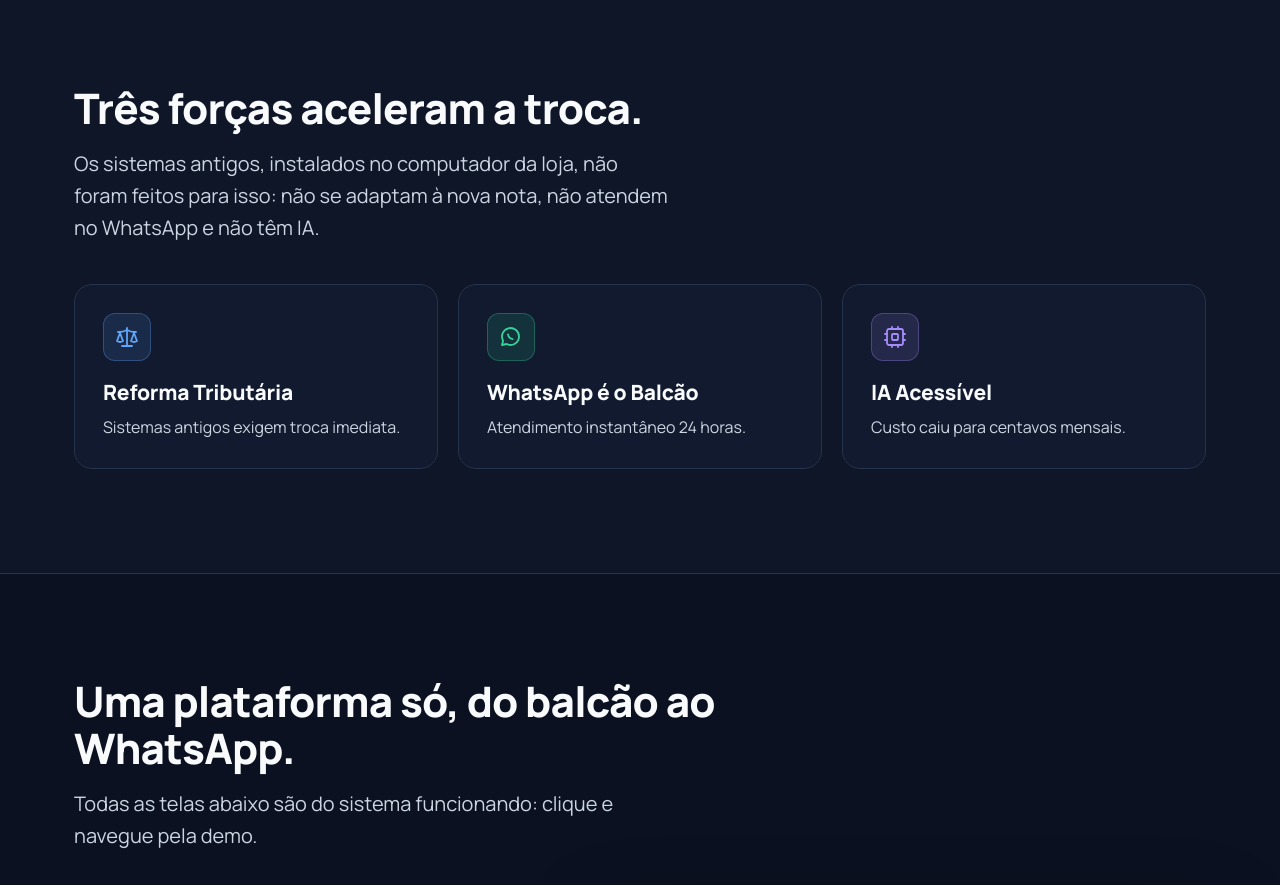
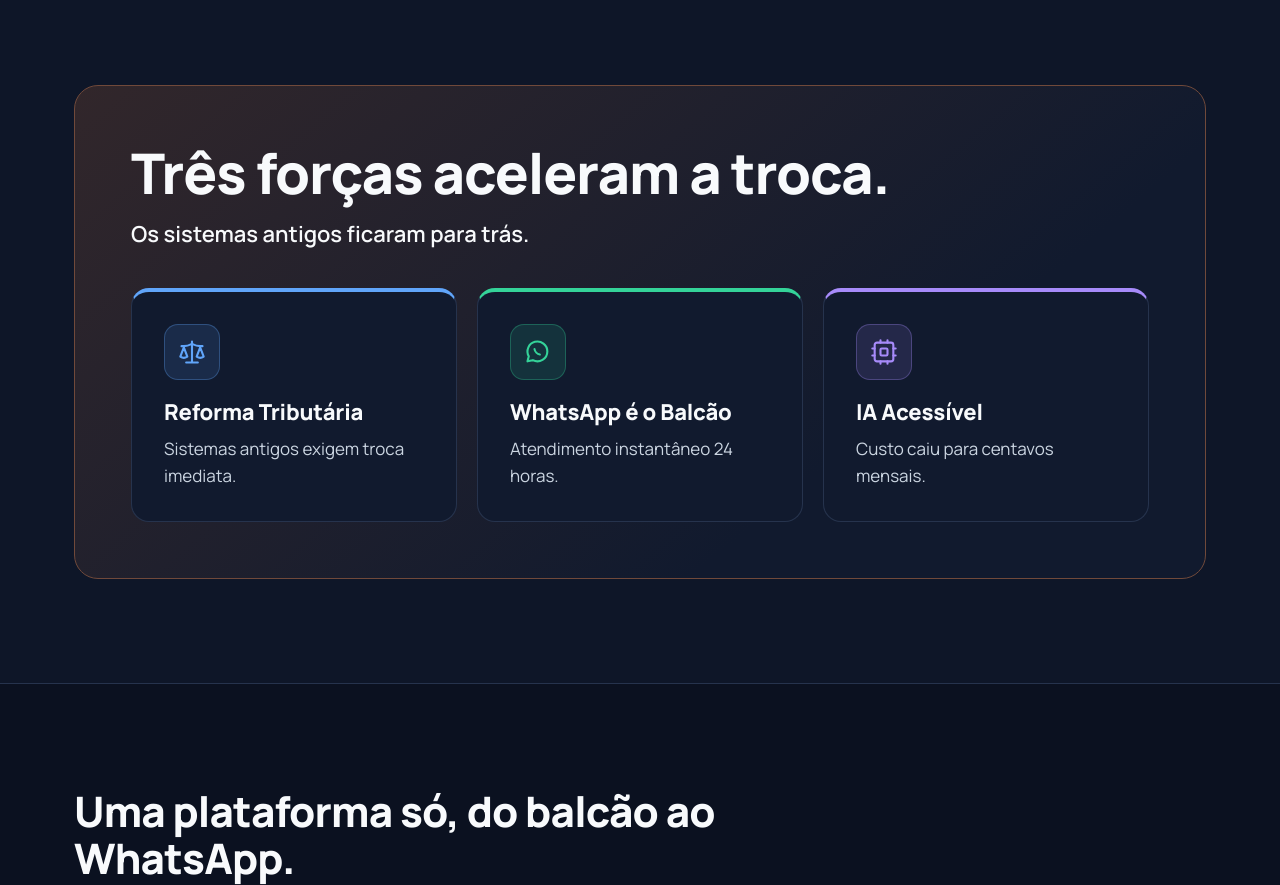
Before and after one commit to tiagofreire-ia/pdv-demo, a plain HTML site: page telas_estaticas/index.html in a window 1280 px wide. Shown: the part 1468-2353 px from the top of the page. Drawn offline with Linux system fonts and the light colour scheme.

Commit message:
style: "Três forças" em painel de destaque, título maior e apoio resumido

```diff
--- a/telas_estaticas/index.html
+++ b/telas_estaticas/index.html
@@ -135,6 +135,18 @@
   .grade-3 { display: grid; grid-template-columns: repeat(3, minmax(0, 1fr)); gap: 20px; }
   .cartao { background: var(--surface); border: 1px solid var(--line); border-radius: var(--raio); padding: 28px; }
   .cartao p { margin: 0; color: var(--text-2); font-size: 16px; }
+  /* Três forças: painel de destaque da dor */
+  .forcas { margin-top: 88px; padding: clamp(28px, 5vw, 56px); border-radius: 24px;
+    background: linear-gradient(140deg, color-mix(in srgb, var(--acao) 14%, var(--surface)), var(--surface) 70%);
+    border: 1px solid color-mix(in srgb, var(--acao) 35%, var(--line)); }
+  .forcas .cabeca-secao { margin-bottom: 36px; }
+  .forcas h2 { font-size: clamp(34px, 4.6vw, 56px); margin-bottom: 12px; }
+  .forcas .apoio { font-size: clamp(18px, 1.8vw, 22px); color: var(--text); font-weight: 600; }
+  .forcas .cartao { border-top: 4px solid var(--c); padding: 32px; }
+  .forcas .ico-tile { width: 56px; height: 56px; border-radius: 14px; }
+  .forcas .ico-tile .ic { width: 28px; height: 28px; }
+  .forcas h3 { font-size: 22px; margin: 0 0 8px; }
+  .forcas .cartao p { font-size: 17px; }
   @media (max-width: 900px) { .grade-3 { grid-template-columns: 1fr; } }
 
   /* ---------- Produto (3 vantagens) ---------- */
@@ -469,14 +481,16 @@
         <div class="cartao"><span class="ico-tile c-laranja" aria-hidden="true"><svg class="ic"><use href="#i-olho-off"/></svg></span><h3>Decisão no escuro</h3><p>Fiado no caderno, lucro “no olho” e compra feita por intuição, sem saber o que vende em cada dia e horário.</p></div>
       </div>
 
-      <div class="cabeca-secao" style="margin:88px 0 40px">
-        <h2>Três forças aceleram a troca.</h2>
-        <p class="apoio">Os sistemas antigos, instalados no computador da loja, não foram feitos para isso: não se adaptam à nova nota, não atendem no WhatsApp e não têm IA.</p>
-      </div>
-      <div class="grade-3">
-        <div class="cartao"><span class="ico-tile c-azul" aria-hidden="true"><svg class="ic"><use href="#i-balanca"/></svg></span><h3>Reforma Tributária</h3><p>Sistemas antigos exigem troca imediata.</p></div>
-        <div class="cartao"><span class="ico-tile c-verde" aria-hidden="true"><svg class="ic"><use href="#i-zap"/></svg></span><h3>WhatsApp é o Balcão</h3><p>Atendimento instantâneo 24 horas.</p></div>
-        <div class="cartao"><span class="ico-tile c-roxo" aria-hidden="true"><svg class="ic"><use href="#i-chip"/></svg></span><h3>IA Acessível</h3><p>Custo caiu para centavos mensais.</p></div>
+      <div class="forcas">
+        <div class="cabeca-secao">
+          <h2>Três forças aceleram a troca.</h2>
+          <p class="apoio">Os sistemas antigos ficaram para trás.</p>
+        </div>
+        <div class="grade-3">
+        <div class="cartao c-azul"><span class="ico-tile" aria-hidden="true"><svg class="ic"><use href="#i-balanca"/></svg></span><h3>Reforma Tributária</h3><p>Sistemas antigos exigem troca imediata.</p></div>
+        <div class="cartao c-verde"><span class="ico-tile" aria-hidden="true"><svg class="ic"><use href="#i-zap"/></svg></span><h3>WhatsApp é o Balcão</h3><p>Atendimento instantâneo 24 horas.</p></div>
+        <div class="cartao c-roxo"><span class="ico-tile" aria-hidden="true"><svg class="ic"><use href="#i-chip"/></svg></span><h3>IA Acessível</h3><p>Custo caiu para centavos mensais.</p></div>
+        </div>
       </div>
     </div>
   </section>
```
Also changed, not shown: telas_estaticas/landing.html (+22 -8 lines).
